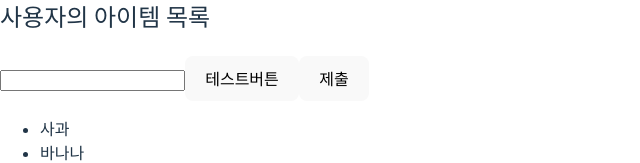
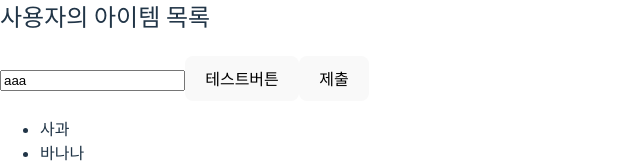
Before and after one commit to johj703/day01, a React (Vite) app: page / in a window 1280 px wide. Shown: the part 402-565 px from the top of the page, without its empty margins (0-640 px from the left). Built offline with nearby package versions, Linux system fonts and the light colour scheme.

Commit message:
화면이 시작될 때, input태그에 처음부터 text를 설정 할 수 있다!

```diff
--- a/src/App.jsx
+++ b/src/App.jsx
@@ -6,6 +6,7 @@ const App = () => {
     age: 25,
   });
   const [items, setItems] = useState(["사과", "바나나", "오렌지"]);
+  const [inputFruit, setInputFruit] = useState("aaa");
 
   const { name, age } = user;
 
@@ -27,7 +28,10 @@ const App = () => {
       <h2>사용자의 아이템 목록</h2>
 
       <form onSubmit={addNewItem}>
-        <input />
+        <input
+          value={inputFruit}
+          // onChange = {}
+        />
         <button type="button">테스트버튼</button>
         <button type="submit">제출</button>
       </form>
```
